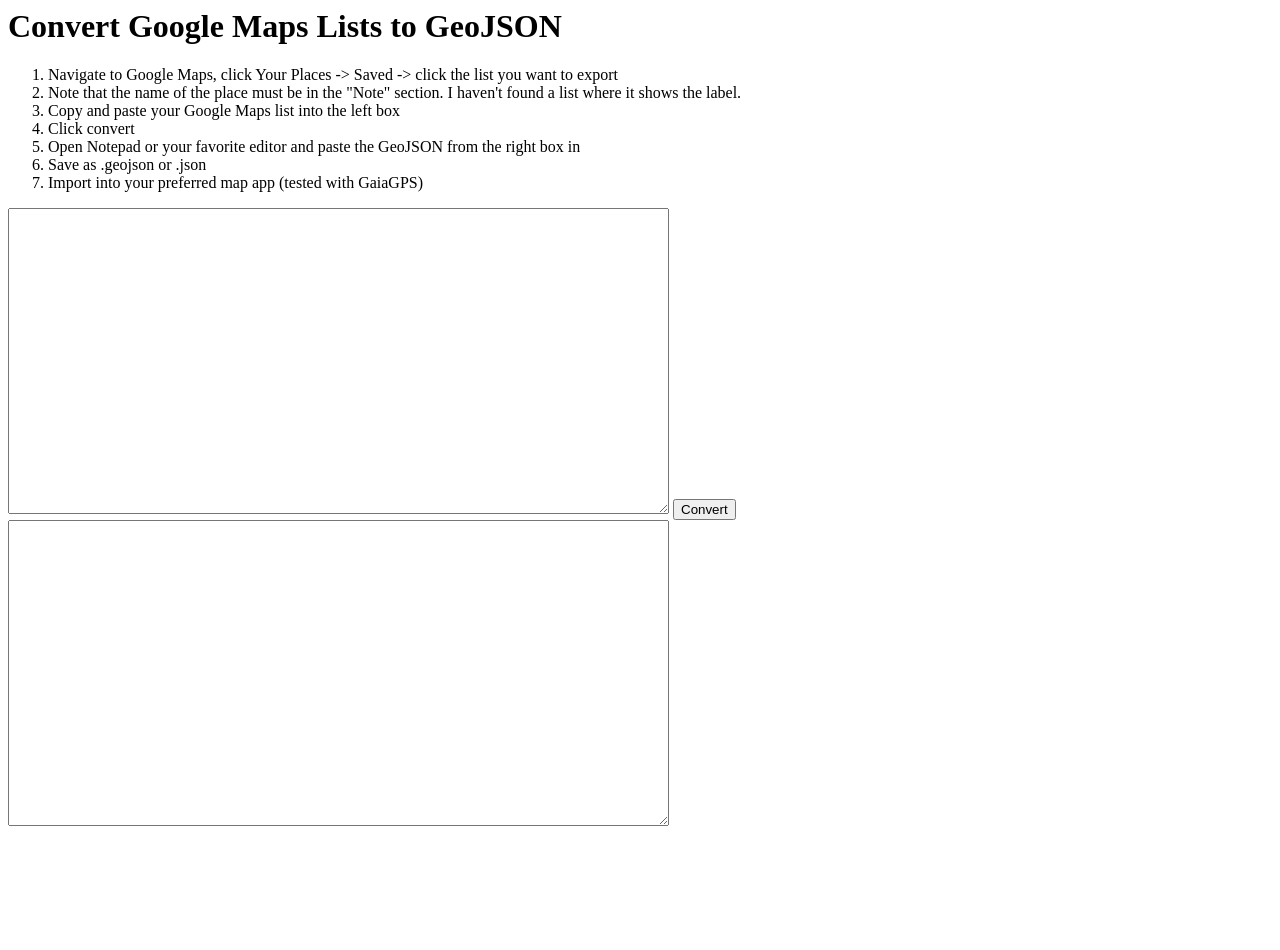
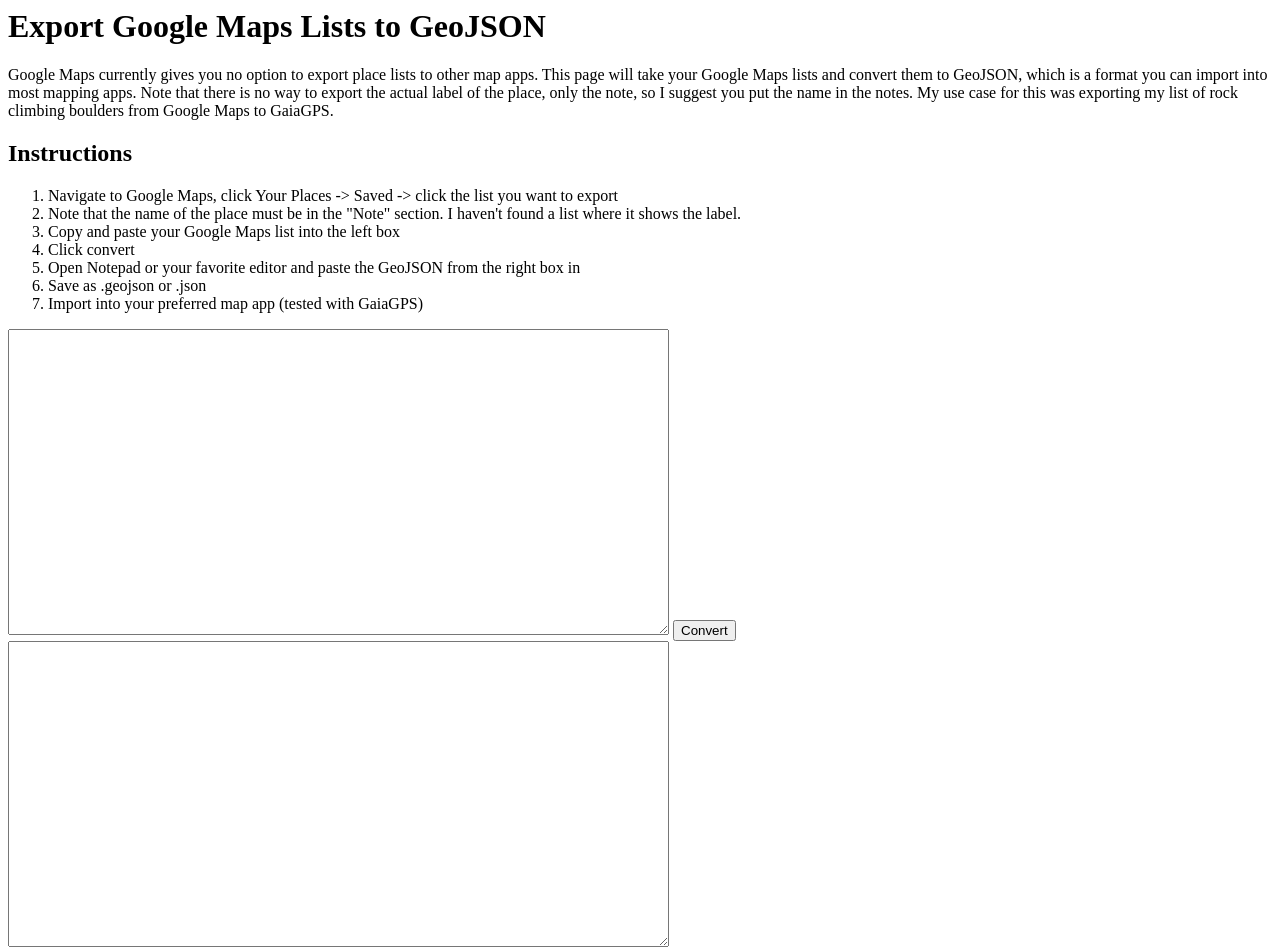
Before and after one commit to davlin93/ExportGMapsLists, a plain HTML site: page index.html in a window 1280 px wide. Before the commit the page ends 834 px from the top, so only its background shows below. Drawn offline with nearby package versions, Linux system fonts and the light colour scheme.

Commit message:
update description

```diff
--- a/index.html
+++ b/index.html
@@ -4,8 +4,15 @@
   <script src="convert.js"></script>
   <body>
     <h1>
-      Convert Google Maps Lists to GeoJSON
+      Export Google Maps Lists to GeoJSON
     </h1>
+    <p>
+      Google Maps currently gives you no option to export place lists to other map apps.
+      This page will take your Google Maps lists and convert them to GeoJSON, which is a format you can import into most mapping apps.
+      Note that there is no way to export the actual label of the place, only the note, so I suggest you put the name in the notes.
+      My use case for this was exporting my list of rock climbing boulders from Google Maps to GaiaGPS.
+    </p>
+    <h2>Instructions</h2>
     <ol>
       <li>Navigate to Google Maps, click Your Places -> Saved -> click the list you want to export</li>
       <li>Note that the name of the place must be in the "Note" section. I haven't found a list where it shows the label.</li>
```
